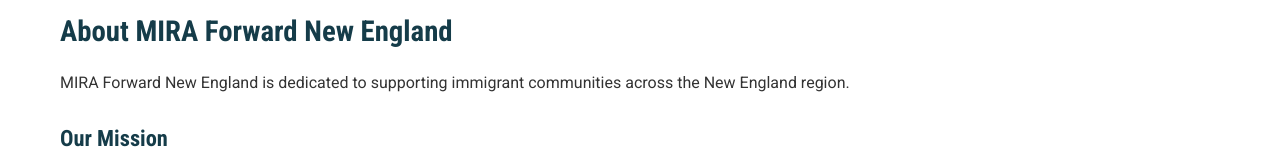
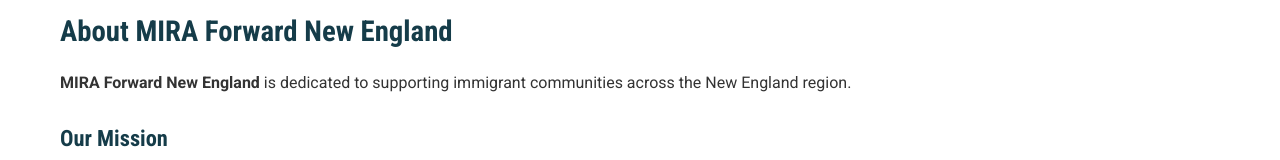
Before and after one commit to cqbent/miraforward, an Eleventy site: page content/about.md in a window 1280 px wide. Shown: the part 319-479 px from the top of the page. Built offline with nearby package versions, Linux system fonts and the light colour scheme; Eleventy itself is replaced by a stand-in of ours; files that its build step writes are made by us from their sources.

Commit message:
Update Pages “about”

```diff
--- a/content/about.md
+++ b/content/about.md
@@ -3,10 +3,9 @@ title: About Us
 description: Learn about MIRA Forward New England and our mission
 permalink: /about/
 ---
-
 ## About MIRA Forward New England
 
-MIRA Forward New England is dedicated to supporting immigrant communities across the New England region.
+**MIRA Forward New England** is dedicated to supporting immigrant communities across the New England region.
 
 ### Our Mission
 
```
